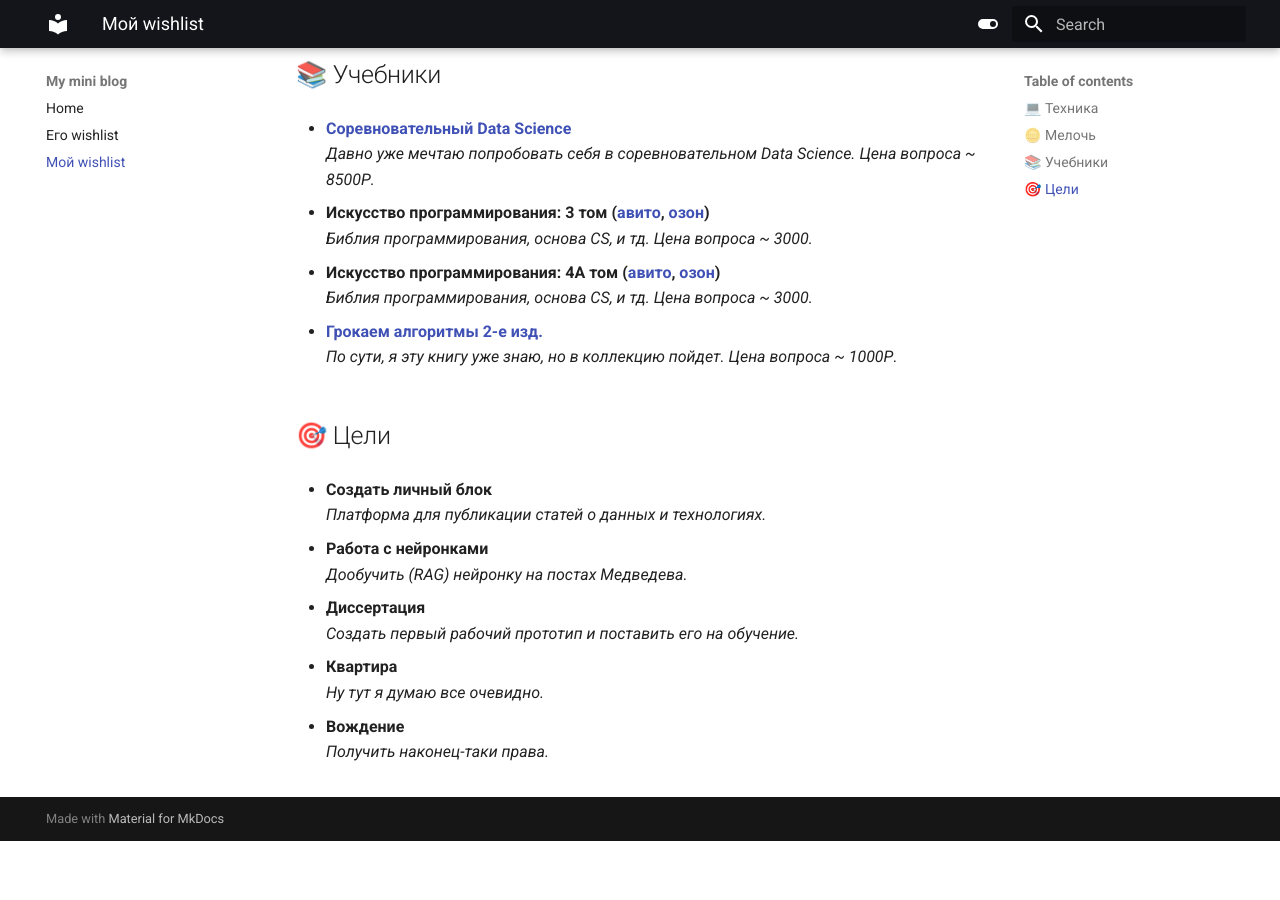
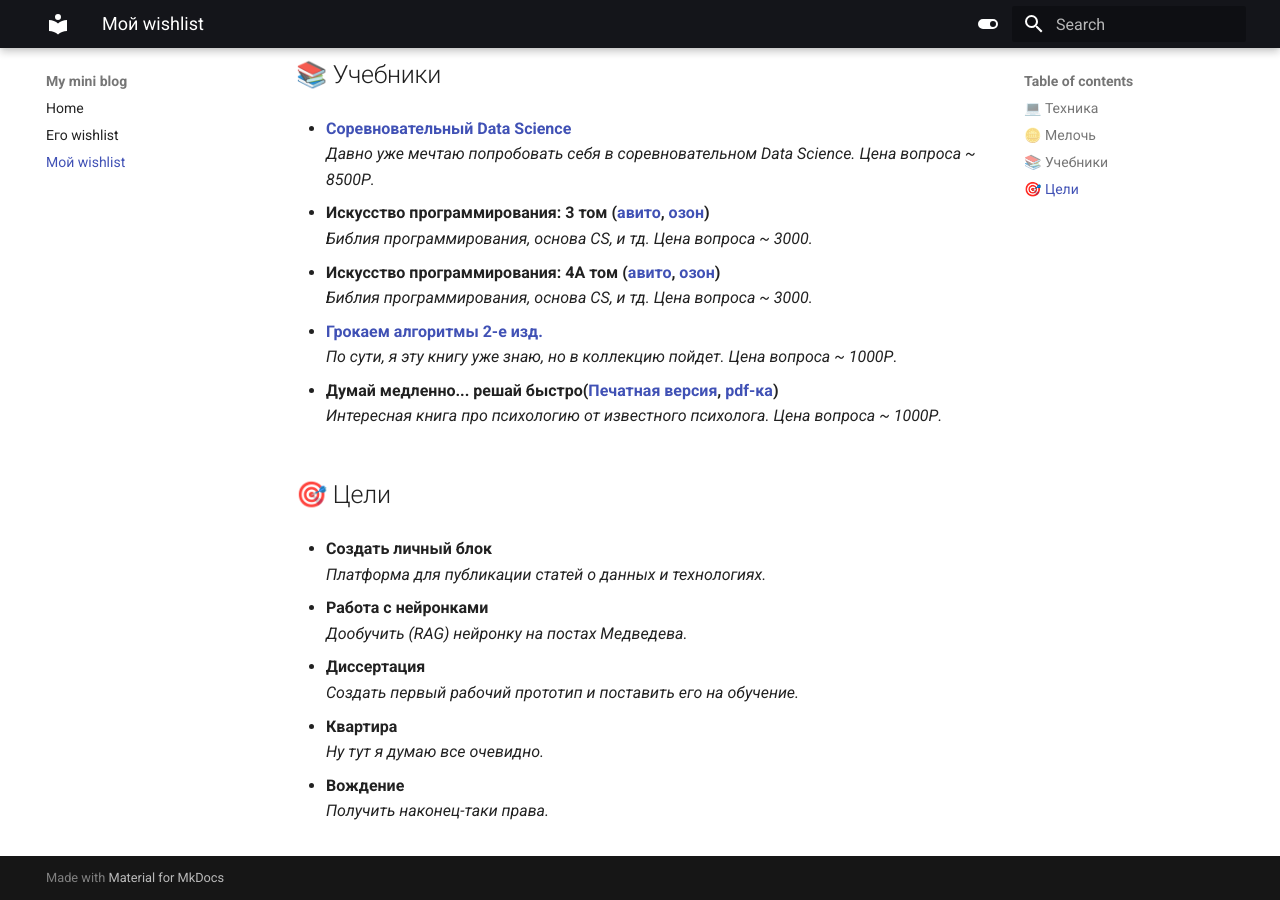
Before and after one commit to Feldmarshxll/personal-blog, an MkDocs documentation site: the page built from docs/Мой wishlist 🎉.md, in a window 1280 px wide and 900 px high, scrolled down 649 px. Built offline with MkDocs 1.6.1 and Material for MkDocs 9.7.7, drawn with Linux system fonts in a browser that asks for light colours; before the commit the page ends 1490 px from its top, so only the background shows below that.

Commit message:
update wishlists

```diff
--- a/docs/Мой wishlist 🎉.md
+++ b/docs/Мой wishlist 🎉.md
@@ -31,6 +31,9 @@
 - **[Грокаем алгоритмы 2-е изд.](https://ozon.ru/t/RpPm1D0)**
   _По сути, я эту книгу уже знаю, но в коллекцию пойдет. Цена вопроса ~ 1000Р._
 
+- **Думай медленно... решай быстро([Печатная версия](https://ozon.ru/t/Zx538ME), [pdf-ка](https://www.litres.ru/book/daniel-kaneman/dumay-medlenno-reshay-bystro-6444517/))**
+  _Интересная книга про психологию от известного психолога. Цена вопроса ~ 1000Р._
+
 ## 🎯 Цели
 
 - **Создать личный блок**
```
